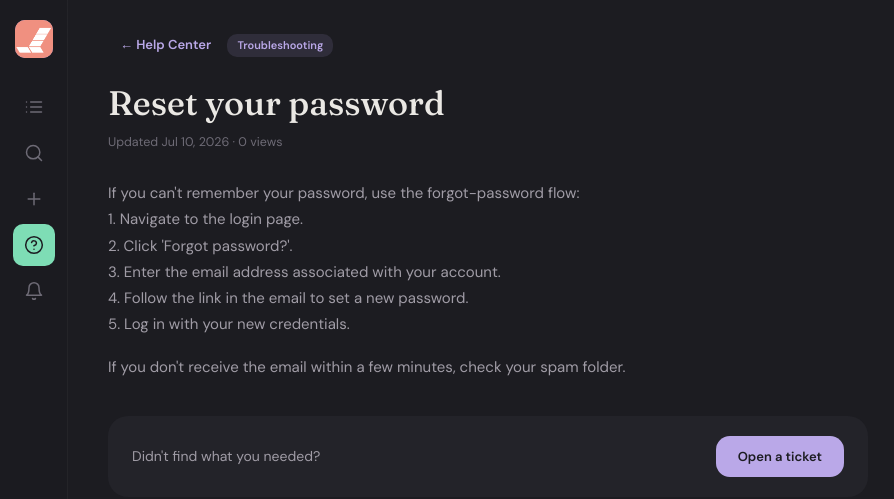
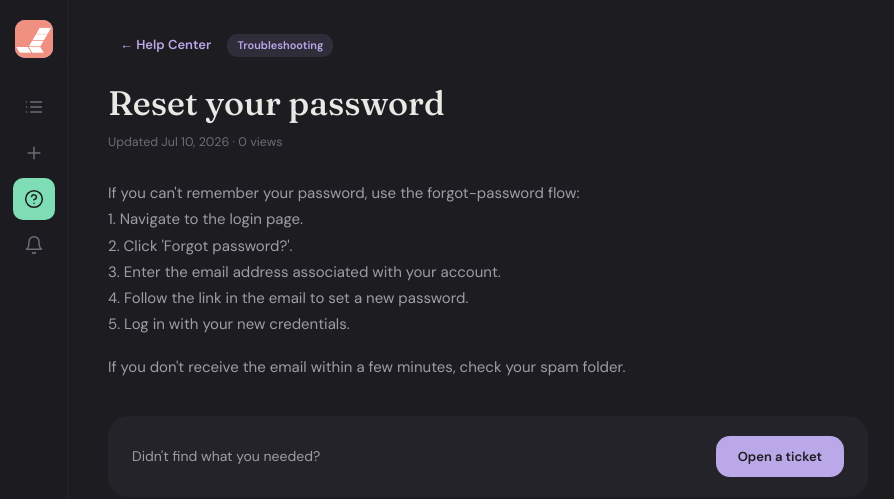
Before and after one commit to Susquehanna-Syntax/Jackil, a Django app: page /help/reset-password/ in a window 1280 px wide. Shown: the top 499 px of the page, without its empty margins (0-894 px from the left). Run offline with Django 5.2, Linux system fonts and the light colour scheme; the visitor is signed in with stand-in values (Sample User, id 1); data comes from the database, SQL or seed files in the repository; data that the repository does not hold is empty.

Commit message:
Changed Search everything location for more logical UX flow

```diff
--- a/templates/base.html
+++ b/templates/base.html
@@ -14,17 +14,18 @@
 {% if user.is_authenticated %}
 <div class="layout">
   <nav class="sidebar">
+
     <a href="{% url 'tickets:dashboard' %}" class="sidebar-logo" data-tip="Jackil"><img src="{% static 'img/jackil-logo.png' %}" alt="Jackil" style="width:100%;height:100%;object-fit:cover;border-radius:inherit;display:block;"></a>
     {% if user.role != "customer" %}
+    <a href="{% url 'tickets:global_search' %}" class="sidebar-icon{% if '/search/' in request.path %} active{% endif %}" data-tip="Search">
+      <svg viewBox="0 0 24 24"><circle cx="11" cy="11" r="8"/><line x1="21" y1="21" x2="16.65" y2="16.65"/></svg>
+    </a>
     <a href="{% url 'tickets:dashboard' %}" class="sidebar-icon{% if request.resolver_match.url_name == 'dashboard' %} active{% endif %}" data-tip="Dashboard">
       <svg viewBox="0 0 24 24"><rect x="3" y="3" width="7" height="7" rx="1.5"/><rect x="14" y="3" width="7" height="7" rx="1.5"/><rect x="3" y="14" width="7" height="7" rx="1.5"/><rect x="14" y="14" width="7" height="7" rx="1.5"/></svg>
     </a>
     {% endif %}
     <a href="{% url 'tickets:ticket_list' %}" class="sidebar-icon{% if request.resolver_match.url_name == 'ticket_list' or request.resolver_match.url_name == 'customer_tickets' %} active{% endif %}" data-tip="Tickets">
       <svg viewBox="0 0 24 24"><line x1="8" y1="6" x2="21" y2="6"/><line x1="8" y1="12" x2="21" y2="12"/><line x1="8" y1="18" x2="21" y2="18"/><line x1="3" y1="6" x2="3.01" y2="6"/><line x1="3" y1="12" x2="3.01" y2="12"/><line x1="3" y1="18" x2="3.01" y2="18"/></svg>
-    </a>
-    <a href="{% url 'tickets:global_search' %}" class="sidebar-icon{% if '/search/' in request.path %} active{% endif %}" data-tip="Search">
-      <svg viewBox="0 0 24 24"><circle cx="11" cy="11" r="8"/><line x1="21" y1="21" x2="16.65" y2="16.65"/></svg>
     </a>
     <a href="{% url 'tickets:ticket_create' %}" class="sidebar-icon" data-tip="New Ticket">
       <svg viewBox="0 0 24 24"><line x1="12" y1="5" x2="12" y2="19"/><line x1="5" y1="12" x2="19" y2="12"/></svg>
```
